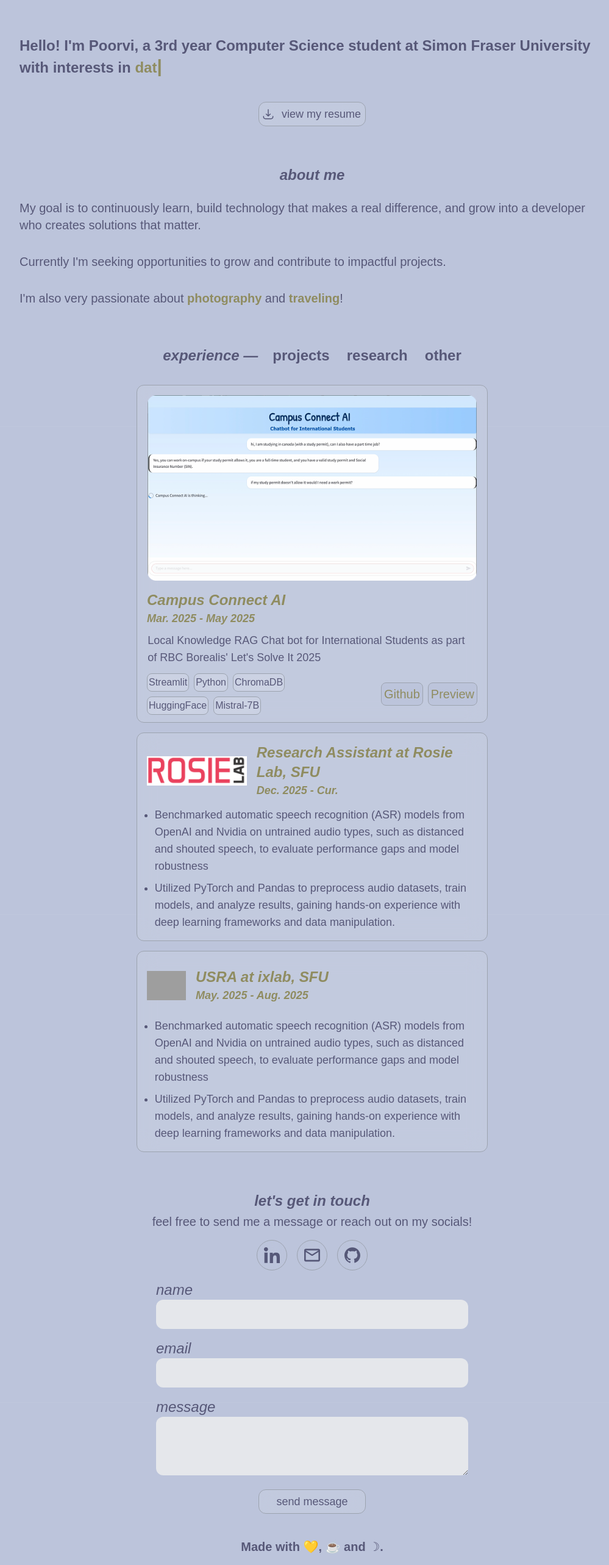
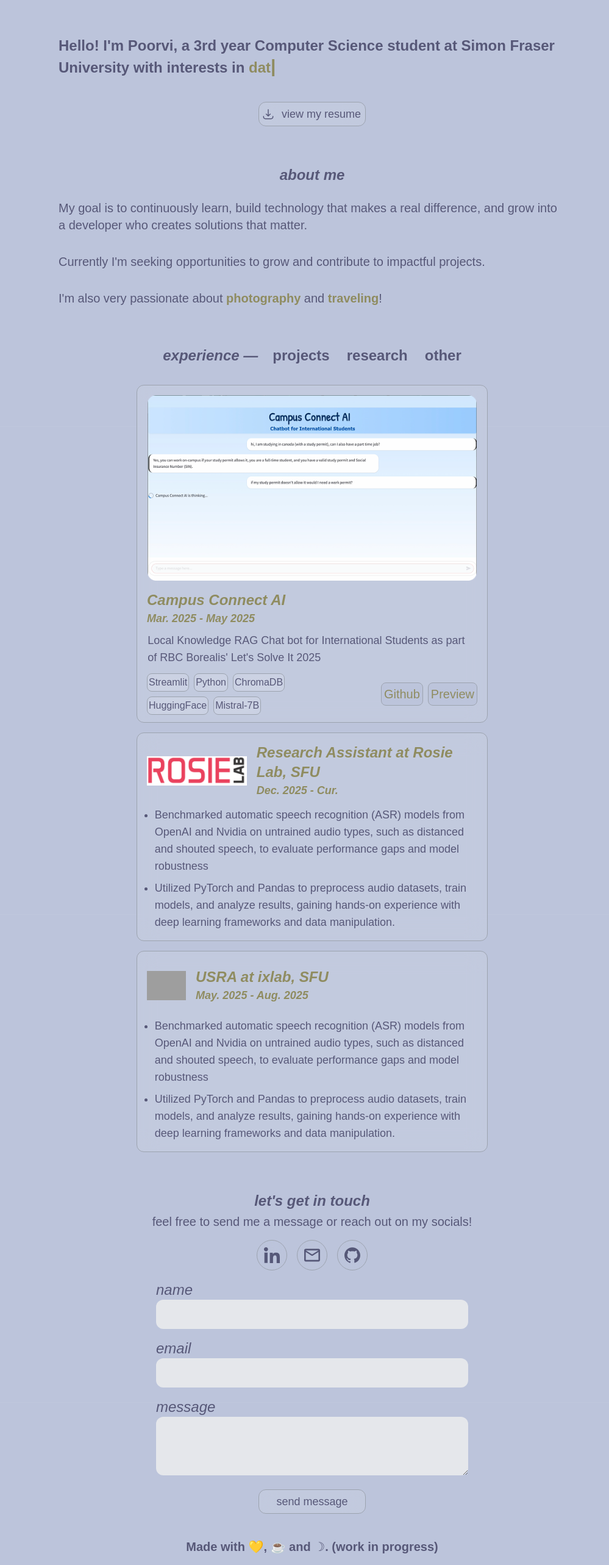
Before and after one commit to notpoorvi/portfolio, a React (Vite) app: page / in a window 1280 px wide. Shown: the part 101-2667 px from the top of the page at 61% size, without its empty margins (128-1127 px from the left). Built offline with nearby package versions, Linux system fonts and the light colour scheme; grey boxes are pictures that could not be loaded; a web font is replaced by a local one.

Commit message:
change width of header and about section

```diff
--- a/src/components/AboutSection.jsx
+++ b/src/components/AboutSection.jsx
@@ -10,16 +10,16 @@
         about me
       </p>
       <div className="flex flex-col items-center text-[#575878] text-xl mt-6">
-        <p className="text-left w-[75%]">
+        <p className="text-left w-[75%] md:w-[65%]">
           My goal is to continuously learn, build technology that makes a real
           difference, and grow into a developer who creates solutions that
           matter.
         </p>
-        <p className="text-left mt-8 w-[75%]">
+        <p className="text-left mt-8 w-[75%] md:w-[65%]">
           Currently I'm seeking opportunities to grow and contribute to
           impactful projects.
         </p>
-        <p className="text-left mt-8 w-[75%]">
+        <p className="text-left mt-8 w-[75%] md:w-[65%]">
           I'm also very passionate about{" "}
           <strong className="text-[#8f8c60]">photography</strong> and{" "}
           <strong className="text-[#8f8c60]">traveling</strong>!
--- a/src/components/Footer.jsx
+++ b/src/components/Footer.jsx
@@ -3,7 +3,7 @@
 const Footer = () => {
   return (
     <div className="text-center text-lg md:text-xl mt-10 mb-4 text-[#575878] font-bold">
-      Made with 💛, ☕️ and ☽.
+      Made with 💛, ☕️ and ☽. (work in progress)
     </div>
   );
 };
--- a/src/components/Header.jsx
+++ b/src/components/Header.jsx
@@ -47,7 +47,7 @@
 
   return (
     <div
-      className="text-[#575878] text-2xl w-[75%] mt-40 mx-auto font-bold"
+      className="text-[#575878] text-2xl w-[75%] md:w-[65%] mt-40 mx-auto font-bold"
       id="home"
     >
       Hello! I'm Poorvi, a 3rd year Computer Science student at Simon Fraser
```
